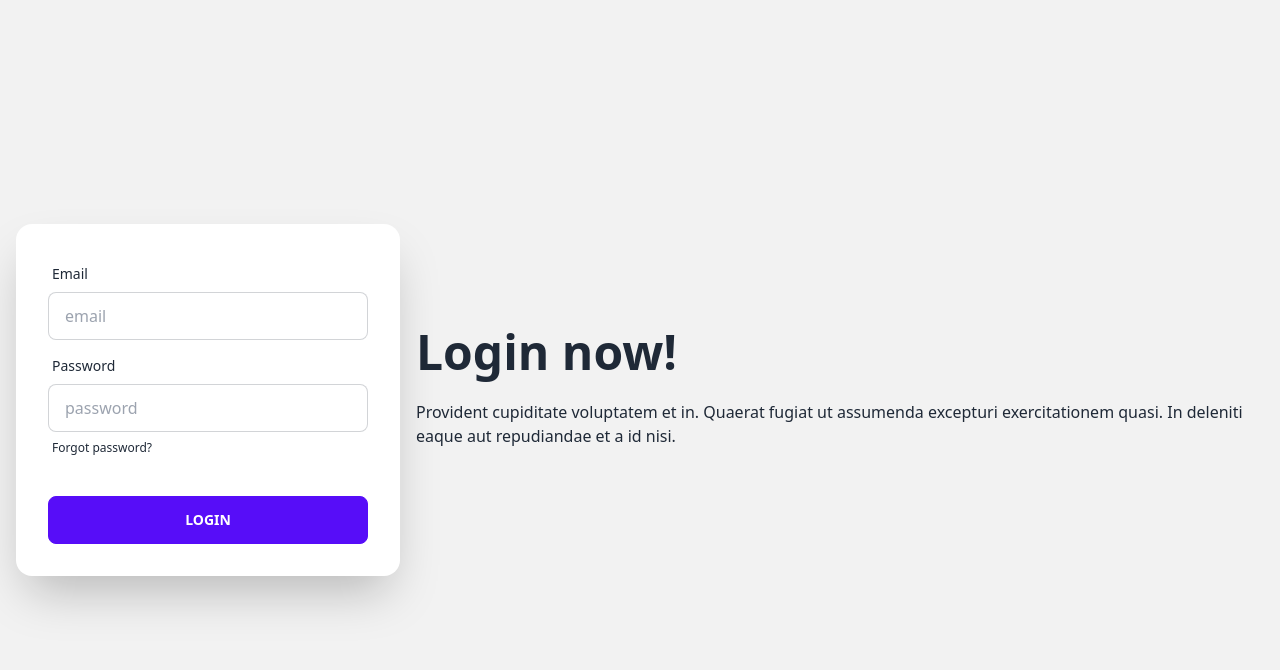
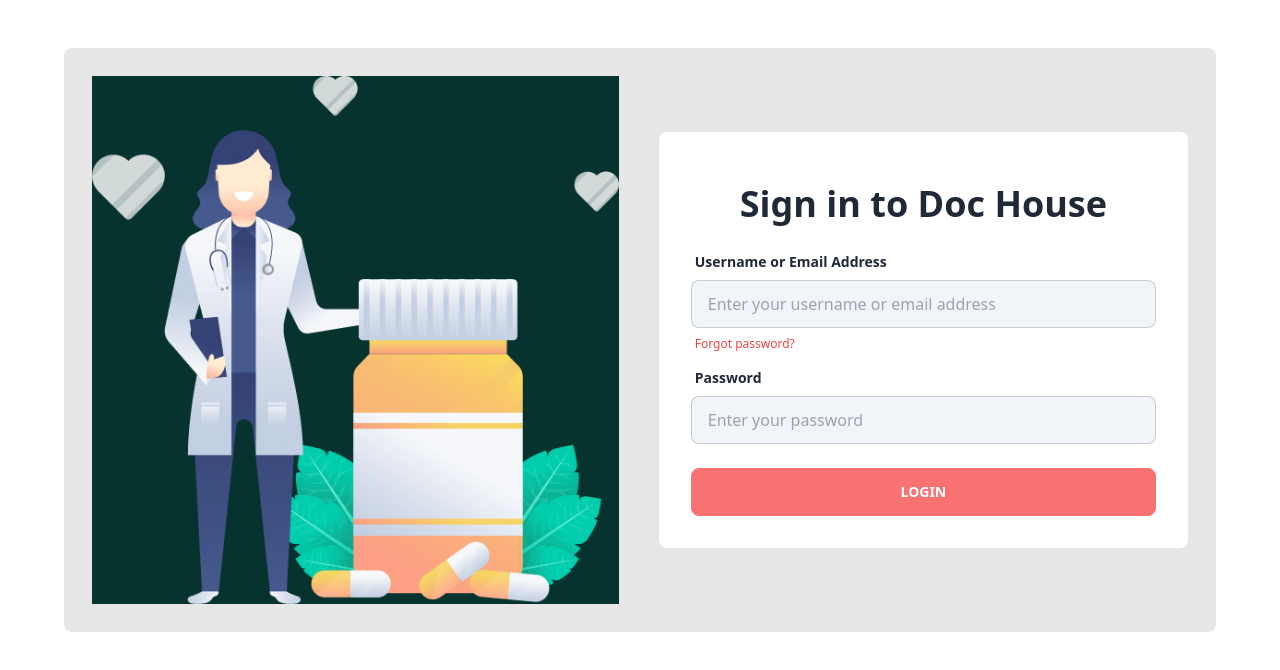
Before and after one commit to KhanZiaul/Doctor-House-Client, a React (Vite) app: page /login in a window 1280 px wide. Shown: the top 670 px of the page. Built offline with nearby package versions, Linux system fonts and the light colour scheme.

Commit message:
done login page

```diff
--- a/src/Pages/Home/RegisterLogin/Login/Login.jsx
+++ b/src/Pages/Home/RegisterLogin/Login/Login.jsx
@@ -1,34 +1,33 @@
-
+import login from '../../../../assets/Images/Home/login.png'
 
 const Login = () => {
     return (
         <div>
-            <div className="hero min-h-screen bg-base-200">
-                <div className="hero-content flex-col lg:flex-row-reverse">
-                    <div className="text-center lg:text-left">
-                        <h1 className="text-5xl font-bold">Login now!</h1>
-                        <p className="py-6">Provident cupiditate voluptatem et in. Quaerat fugiat ut assumenda excepturi exercitationem quasi. In deleniti eaque aut repudiandae et a id nisi.</p>
+            <div className="bg-[#E6E6E6] w-[90%] mx-auto my-12 rounded-lg p-7">
+                <div className="flex flex-col items-center lg:flex-row gap-10">
+                    <div className="text-center w-[50%] lg:text-left bg-[#07332F] ">
+                        <img className='w-full' src={login} alt="login" />
                     </div>
-                    <div className="card flex-shrink-0 w-full max-w-sm shadow-2xl bg-base-100">
-                        <div className="card-body">
+                    <div className="w-[50%] bg-white p-8 rounded-lg">
                         <div className="form-control">
+                            <h1 className="text-4xl font-semibold text-center my-5">Sign in to Doc House</h1>
                             <label className="label">
-                                    <span className="label-text">Email</span>
+                                <span className="label-text font-bold">Username or Email Address</span>
                             </label>
-                                <input type="text" placeholder="email" className="input input-bordered" />
+                            <input type="text" placeholder="Enter your username or email address" className="input input-bordered bg-slate-100" />
+                            <label className="label">
+                                <a href="#" className="label-text-alt link link-hover text-red-500">Forgot password?</a>
+                            </label>
                         </div>
                         <div className="form-control">
                             <label className="label">
-                                    <span className="label-text">Password</span>
+                                <span className="label-text font-bold">Password</span>
                             </label>
-                                <input type="text" placeholder="password" className="input input-bordered" />
-                                <label className="label">
-                                    <a href="#" className="label-text-alt link link-hover">Forgot password?</a>
-                                </label>
+                            <input type="password" placeholder="Enter your password" className="input input-bordered bg-slate-100" />
+
                         </div>
                         <div className="form-control mt-6">
-                                <button className="btn btn-primary">Login</button>
-                            </div>
+                            <button className="btn btn-error text-white">Login</button>
                         </div>
                     </div>
                 </div>
```
Lines whose indentation alone changed are shown as unchanged.
